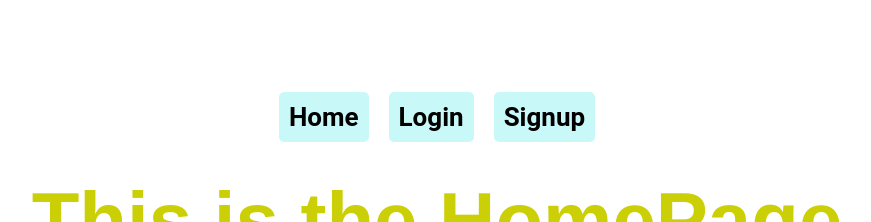
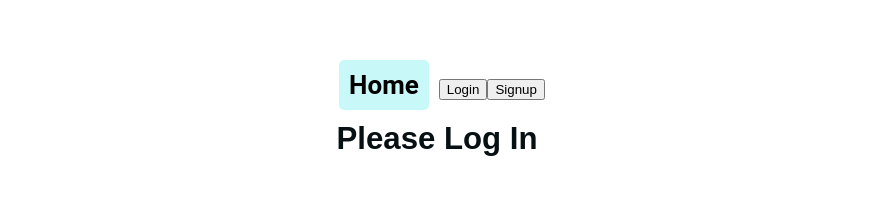
Before and after one commit to MamzelNyf/SheCodes_Cauz-React, a React (Create React App) app: page / in a window 1280 px wide. Shown: the part 200-422 px from the top of the page, without its empty margins (203-1074 px from the left). Built offline with nearby package versions, Linux system fonts and the light colour scheme; no server answers.

Commit message:
Tried to log in...

```diff
--- a/package.json
+++ b/package.json
@@ -6,6 +6,7 @@
     "@testing-library/jest-dom": "^4.2.4",
     "@testing-library/react": "^9.3.2",
     "@testing-library/user-event": "^7.1.2",
+    "prop-types": "^15.7.2",
     "react": "^16.13.1",
     "react-dom": "^16.13.1",
     "react-router-dom": "^5.2.0",
--- a/src/App.js
+++ b/src/App.js
@@ -1,20 +1,102 @@
-import React from "react";
+import React,{useState, useEffect} from "react";
 import { BrowserRouter as Router, Switch, Route } from "react-router-dom";
 
 import Nav from "./components/Nav/Nav";
 import HomePage from "./pages/HomePage";
 import EventPage from "./pages/EventPage";
-import LoginPage from "./pages/LoginPage"
+import LoginPage from "./pages/LoginPage";
+import LoginForm from "./components/LoginForm/LoginForm"
+
 
 
 import "./App.css";
 
 function App() {
+
+const[username, setUsername] = useState('');
+const[displayedForm,setDisplayedForm] = useState('');
+const[loggedIn,setIsLoggedIn] = useState(localStorage.getItem('token') ? true : false);
+
+useEffect(() => {
+  let token = window.localStorage.getItem('token');
+  if (loggedIn) {
+    fetch(`${process.env.REACT_APP_API_URL}events/`, {
+      headers: {
+        Authorization: `Bearer ${token}`,
+      }
+    })
+      .then(res => res.json())
+      .then(json => {
+        setUsername({ username: json.username });
+      });
+  }
+})
+
+  const postData = async() => {
+    let token = window.localStorage.getItem("token");
+    const response = await fetch(
+        `${process.env.REACT_APP_API_URL}api-token-auth/`,
+        {
+            method: "post",
+            headers: {
+                "Content-Type":"application/json",
+                Authorization: `Bearer ${token}`,
+        },
+        body: JSON.stringify(username),
+    });
+    return response.json()
+};
+
+const handleLogin = (e) => {
+    //prevent the default behavior of the button
+    // e.preventDefault();
+    // if(credentials.username && credentials.password) {
+        postData().then((response) => {
+            //console.log("response", response)
+            window.localStorage.setItem("token", response.token);
+            window.localStorage.setItem("username", username);
+            setIsLoggedIn(true);
+            setDisplayedForm('');
+            setUsername(username);
+        });
+    // }
+}
+
+const displayForm = form => {setDisplayedForm(form)};
+
+const handleLogout = () => {
+  localStorage.removeItem('token');
+  setIsLoggedIn(false);
+  setUsername('')
+};
+
+let form;
+    switch (displayedForm) {
+      case 'login':
+        form = <LoginForm handleLogin={handleLogin} />;
+        break;
+      // case 'signup':
+      //   form = <SignupForm handleSignup={handleSignup} />;
+      //   break;
+      default:
+        form = null;
+    }
   return (
 
     <Router>
       <div className={"App"}>
-        <Nav />
+        <Nav
+        loggedIn={loggedIn}
+        displayForm={displayForm}
+        handleLogout={handleLogout}
+        />
+
+        <h3>
+          {loggedIn
+            ? `Hello, ${username}`
+            : 'Please Log In'}
+        </h3>
+        {form}
         <Switch>
           <Route path="/" exact>
             <HomePage />
--- a/src/components/LoginForm/LoginForm.jsx
+++ b/src/components/LoginForm/LoginForm.jsx
@@ -1,53 +1,54 @@
 import React, {useState}from 'react'
-import {useHistory} from "react-router-dom"
-import {useAppContext} from '../../libs/contextLib';
+// import {useHistory} from "react-router-dom"
+import PropTypes from 'prop-types';
 
-function LoginForm() {
+
+function LoginForm(props) {
     const [credentials, setCredentials] = useState({
         username: "",
         password: "",
     });
 
-    const history = useHistory();
-    //Context API is the consumer. use  app context here and use userHasAuthenticated function.
-    const { userHasAuthenticated } = useAppContext();
+    // const history = useHistory();
 
     //methods
     const handleChange = (e) => {
         const {id, value} = e.target;
-        userHasAuthenticated(true);
         setCredentials((prevCredentials) => ({
             ...prevCredentials,
             [id]:value,
         }));
     };
 
-    const postData = async() => {
-        const response = await fetch(
-            `${process.env.REACT_APP_API_URL}api-token-auth/`,
-            {
-                method: "post",
-                headers: {
-                    "Content-Type":"application/json",
-            },
-            body: JSON.stringify(credentials),
-        });
-        return response.json()
-    };
-    const handleSubmit = (e) => {
-        //prevent the default behavior of the button
-        e.preventDefault();
-        if(credentials.username && credentials.password) {
-            postData().then((response) => {
-                //console.log("response", response)
-                window.localStorage.setItem("token", response.token);
-                window.localStorage.setItem("username", credentials.username)
-                history.push("/");
-            });
-        }
-    }
+    // const postData = async() => {
+    //     const response = await fetch(
+    //         `${process.env.REACT_APP_API_URL}api-token-auth/`,
+    //         {
+    //             method: "post",
+    //             headers: {
+    //                 "Content-Type":"application/json",
+    //         },
+    //         body: JSON.stringify(credentials),
+    //     });
+    //     return response.json()
+    // };
+
+    // const handleSubmit = (e, credentials) => {
+    //     //prevent the default behavior of the button
+    //     e.preventDefault();
+    //     if(credentials.username && credentials.password) {
+    //         postData().then((response) => {
+    //             //console.log("response", response)
+    //             window.localStorage.setItem("token", response.token);
+    //             window.localStorage.setItem("username", credentials.username)
+    //             history.push("/");
+    //         });
+    //     }
+    // }
+
+
     return (
-        <form>
+        <form onSubmit={props.handleLogin(credentials)}>
             <div>
                 <label htmlFor="username">Username:</label>
                 <input
@@ -55,6 +56,7 @@ function LoginForm() {
                     id="username"
                     placeholder="Enter username"
                     onChange={handleChange}
+                    value={credentials.username}
                 />
             </div>
             <div>
@@ -64,11 +66,16 @@ function LoginForm() {
                     id="password"
                     placeholder="Enter password"
                     onChange={handleChange}
+                    value={credentials.password}
                 />
             </div>
-            <button type="submit" onClick={handleSubmit}>Login</button>
+            <button type="submit" >Login</button>
         </form>
     );
 }
 
 export default LoginForm
+
+LoginForm.propTypes = {
+    handleLogin: PropTypes.func.isRequired
+  };
--- a/src/components/Nav/Nav.jsx
+++ b/src/components/Nav/Nav.jsx
@@ -1,23 +1,25 @@
-import React,{useState} from "react";
+import React from "react";
 import { Link } from "react-router-dom";
-import {AppContext} from '../../libs/contextLib';
+import PropTypes from 'prop-types';
 
 import "./Nav.css";
 
-function Nav() {
-  const [isAuthenticated, userHasAuthenticated] = useState(false)
-  function handleLogout() {
-    userHasAuthenticated(false)
-  }
+function Nav(props) {
+  const logged_out_nav =(
+    <>
+      <button onClick = {() => props.displayForm('login')}>Login</button>
+      <button onClick = {() => props.displayForm('signup')}>Signup</button>
+    </>
+  )
+  const logged_in_nav = (
+      <button onClick = {props.handleLogout}>Logout</button>
+  );
   return (
-    //React Context’s : two parts: first is Provider. second in Login
-    //all the child components inside the Context Provider should be able to access what we put in it
-    <AppContext.Provider value={{ isAuthenticated, userHasAuthenticated}}>
       <div>
           <Link to="/" className={"button"}>
             Home
           </Link>
-          {isAuthenticated
+          {/* {isAuthenticated
           ? <Link onClick={handleLogout} className={"button"}>Logout</Link>
           :<>
             <Link to="/login" className={"button"}>
@@ -27,11 +29,17 @@ function Nav() {
               Signup
             </Link>
           </>
-          }
+          } */}
+          {props.loggedIn ? logged_in_nav : logged_out_nav}
       </div>
-     </AppContext.Provider>
 
   );
 }
 
 export default Nav;
+
+Nav.propTypes = {
+  loggedIn: PropTypes.bool.isRequired,
+  displayForm: PropTypes.func.isRequired,
+  handleLogout: PropTypes.func.isRequired
+}
```
Also changed, not shown: 1 other file (tests, documents, lock files or other folders).
